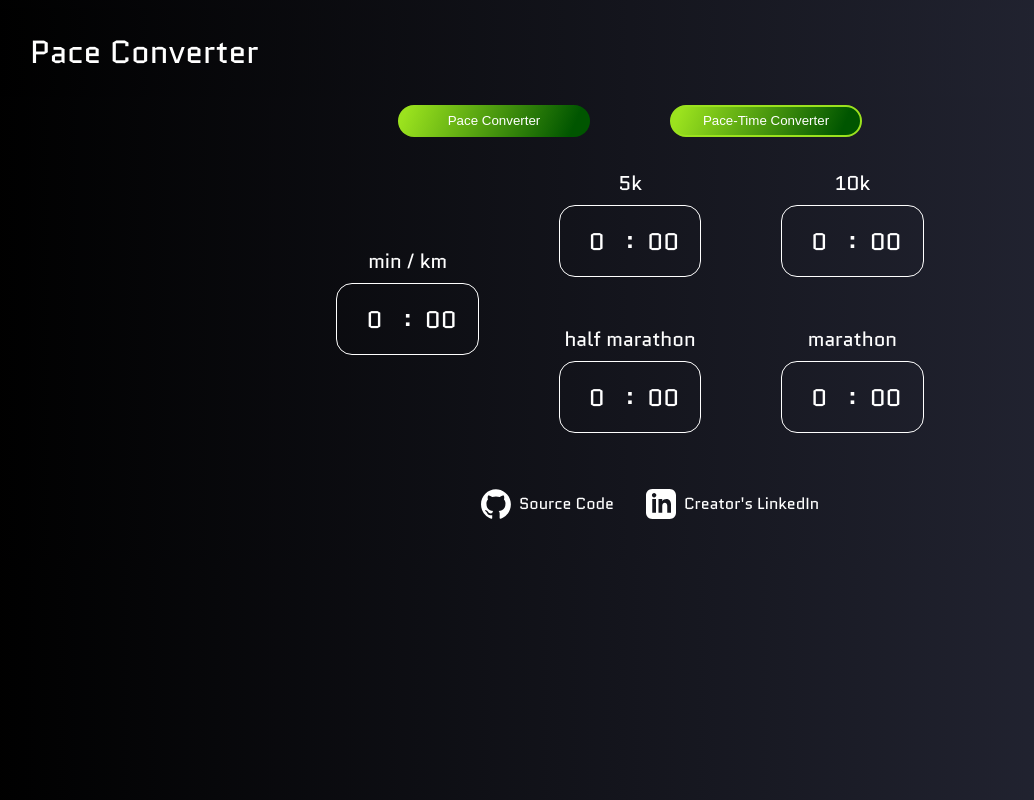
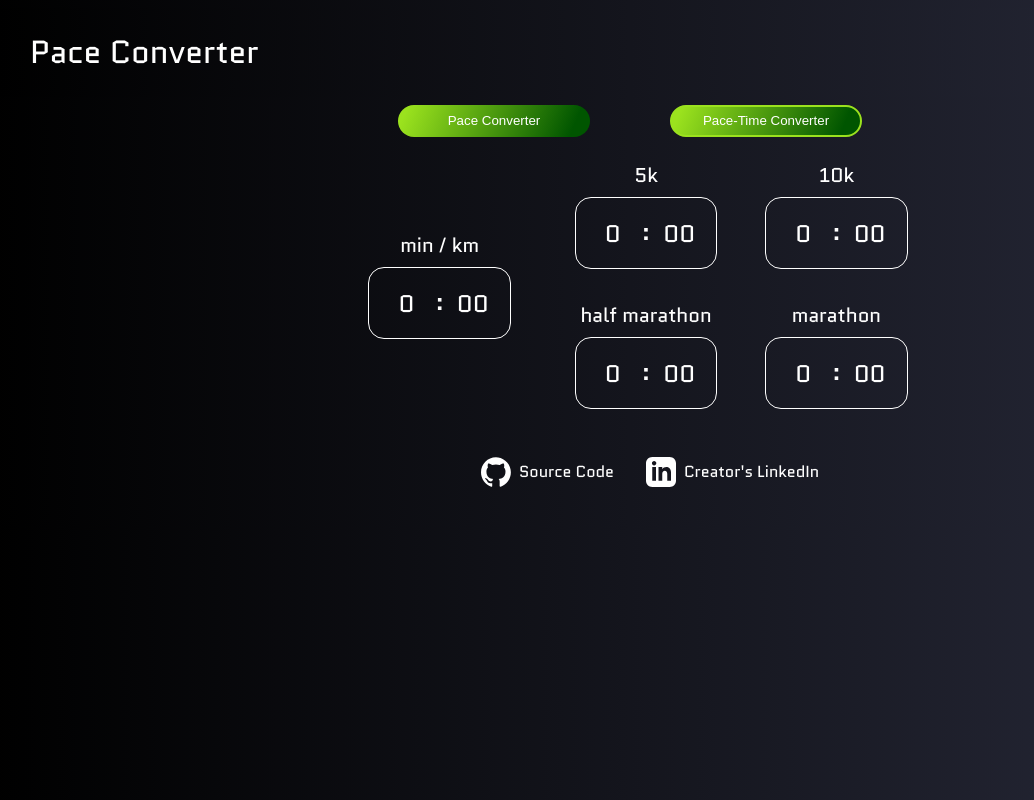
Before and after one commit to blsmxiu47/pace-converter, a React (Vite) app: page / in a window 1280 px wide. Both pictures are taken after a click on the button "Pace-Time Converter". Shown: the whole page, without its empty margins (10-1044 px from the left). Built offline with nearby package versions, Linux system fonts and the light colour scheme.

Commit message:
add handling for race time hours fields

```diff
--- a/src/components/PaceTimeConverter.tsx
+++ b/src/components/PaceTimeConverter.tsx
@@ -12,12 +12,16 @@ const debounceDelay = 200;
 export default function PaceTimeConverter() {
     const [minPerKmMin, setMinPerKmMin] = useState<number>(0);
     const [minPerKmSec, setMinPerKmSec] = useState<number>(0);
+    const [fiveKTimeHr, setFiveKTimeHr] = useState<number>(0);
     const [fiveKTimeMin, setFiveKTimeMin] = useState<number>(0);
     const [fiveKTimeSec, setFiveKTimeSec] = useState<number>(0);
+    const [tenKTimeHr, setTenKTimeHr] = useState<number>(0);
     const [tenKTimeMin, setTenKTimeMin] = useState<number>(0);
     const [tenKTimeSec, setTenKTimeSec] = useState<number>(0);
+    const [halfMarathonTimeHr, setHalfMarathonTimeHr] = useState<number>(0);
     const [halfMarathonTimeMin, setHalfMarathonTimeMin] = useState<number>(0);
     const [halfMarathonTimeSec, setHalfMarathonTimeSec] = useState<number>(0);
+    const [marathonTimeHr, setMarathonTimeHr] = useState<number>(0);
     const [marathonTimeMin, setMarathonTimeMin] = useState<number>(0);
     const [marathonTimeSec, setMarathonTimeSec] = useState<number>(0);
 
@@ -36,16 +40,20 @@ export default function PaceTimeConverter() {
         if (source === 'km' && debouncedMinPerKmMin !== null && debouncedMinPerKmSec !== null && isKmSecValid) {
             const totalSecondsPerKm = debouncedMinPerKmMin * 60 + debouncedMinPerKmSec;
 
-            setFiveKTimeMin(Math.floor(totalSecondsPerKm * 5 / 60));
+            setFiveKTimeHr(Math.floor(totalSecondsPerKm * 5 / 3600));
+            setFiveKTimeMin(Math.floor(totalSecondsPerKm * 5 % 3600 / 60));
             setFiveKTimeSec(Math.round(totalSecondsPerKm * 5 % 60));
 
-            setTenKTimeMin(Math.floor(totalSecondsPerKm * 10 / 60));
+            setTenKTimeHr(Math.floor(totalSecondsPerKm * 10 / 3600));
+            setTenKTimeMin(Math.floor(totalSecondsPerKm * 10 % 3600 / 60));
             setTenKTimeSec(Math.round(totalSecondsPerKm * 10 % 60));
 
-            setHalfMarathonTimeMin(Math.floor(totalSecondsPerKm * KM_TO_HM / 60));
+            setHalfMarathonTimeHr(Math.floor(totalSecondsPerKm * KM_TO_HM / 3600));
+            setHalfMarathonTimeMin(Math.floor(totalSecondsPerKm * KM_TO_HM % 3600 / 60));
             setHalfMarathonTimeSec(Math.round(totalSecondsPerKm * KM_TO_HM % 60));
 
-            setMarathonTimeMin(Math.floor(totalSecondsPerKm * KM_TO_M / 60));
+            setMarathonTimeHr(Math.floor(totalSecondsPerKm * KM_TO_M / 3600));
+            setMarathonTimeMin(Math.floor(totalSecondsPerKm * KM_TO_M % 3600 / 60));
             setMarathonTimeSec(Math.round(totalSecondsPerKm * KM_TO_M % 60));
         }
     }, [source, debouncedMinPerKmMin, debouncedMinPerKmSec, isKmSecValid]);
@@ -82,11 +90,54 @@ export default function PaceTimeConverter() {
 
     // array of timeMin and timeSec values to display
     const timeValues = [
-        { label: '5k', timeMin: fiveKTimeMin, timeSec: fiveKTimeSec },
-        { label: '10k', timeMin: tenKTimeMin, timeSec: tenKTimeSec },
-        { label: 'half marathon', timeMin: halfMarathonTimeMin, timeSec: halfMarathonTimeSec },
-        { label: 'marathon', timeMin: marathonTimeMin, timeSec: marathonTimeSec },
+        { label: '5k', timeHr: fiveKTimeHr, fiveKTimeHr, timeMin: fiveKTimeMin, timeSec: fiveKTimeSec },
+        { label: '10k', timeHr: tenKTimeHr, timeMin: tenKTimeMin, timeSec: tenKTimeSec },
+        { label: 'half marathon', timeHr: halfMarathonTimeHr, timeMin: halfMarathonTimeMin, timeSec: halfMarathonTimeSec },
+        { label: 'marathon', timeHr: marathonTimeHr, timeMin: marathonTimeMin, timeSec: marathonTimeSec },
     ];
+
+    function hourMinuteInputs(timeHr: number, timeMin: number) {
+        if (timeHr > 0) {
+            return (
+                <>
+                    <input
+                        type="number"
+                        pattern="\d{0,2}"
+                        className='input-value'
+                        value={unpadZero(timeHr)}
+                        onFocus={handleFocus}
+                        // onChange={handleTimeSecChange}
+                        min={0}
+                        max={99}
+                    />
+                    <span>:</span>
+                    <input
+                        type="number"
+                        pattern="\d{0,2}"
+                        className='input-value'
+                        value={padZero(timeMin)}
+                        onFocus={handleFocus}
+                        // onChange={handleTimeSecChange}
+                        min={0}
+                        max={59}
+                    />
+                </>
+            )
+        } else {
+            return (
+                <input
+                    type="number"
+                    pattern="\d{0,2}"
+                    className='input-value'
+                    value={unpadZero(timeMin)}
+                    onFocus={handleFocus}
+                    // onChange={handleTimeSecChange}
+                    min={0}
+                    max={99}
+                />
+            )
+        }
+    }
 
     return (
         <div className="converter">
@@ -120,20 +171,11 @@ export default function PaceTimeConverter() {
             </div>
             <div className="inputs-grid">
                 {timeValues.map((time, i) => (
-                    <div className='input-group' key={i}>
+                    <div className='input-group inputs-grid-item' key={i}>
                         <label>
                             {time.label}
                             <div className='time-input'>
-                                <input
-                                    type="number"
-                                    pattern="\d{0,2}"
-                                    className='input-value'
-                                    value={unpadZero(time.timeMin)}
-                                    onFocus={handleFocus}
-                                    // onChange={handleTimeSecChange}
-                                    min={0}
-                                    max={99}
-                                />
+                                {hourMinuteInputs(time.timeHr, time.timeMin)}
                                 <span>:</span>
                                 <input
                                     type="number"
@@ -149,32 +191,6 @@ export default function PaceTimeConverter() {
                         </label>
                     </div>
                 ))}
-                    {/* <label>
-                        5k Time
-                        <div className='time-input'>
-                            <input
-                                type="number"
-                                pattern="\d{0,2}"
-                                className='input-value'
-                                value={unpadZero(fiveKTimeMin)}
-                                onFocus={handleFocus}
-                                // onChange={handleTimeSecChange}
-                                min={0}
-                                max={99}
-                            />
-                            <span>:</span>
-                            <input
-                                type="number"
-                                pattern="\d{0,2}"
-                                className='input-value'
-                                value={padZero(fiveKTimeSec)}
-                                onFocus={handleFocus}
-                                // onChange={handleTimeSecChange}
-                                min={0}
-                                max={59}
-                            />
-                        </div>
-                    </label> */}
             </div>
         </div>
     )
```
